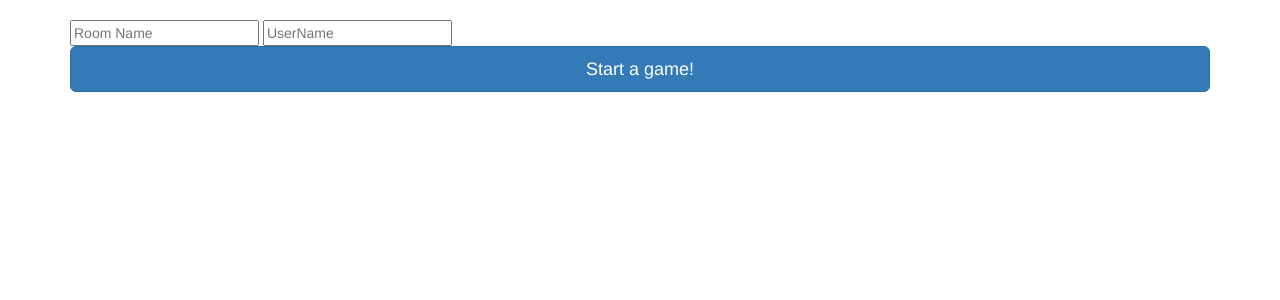
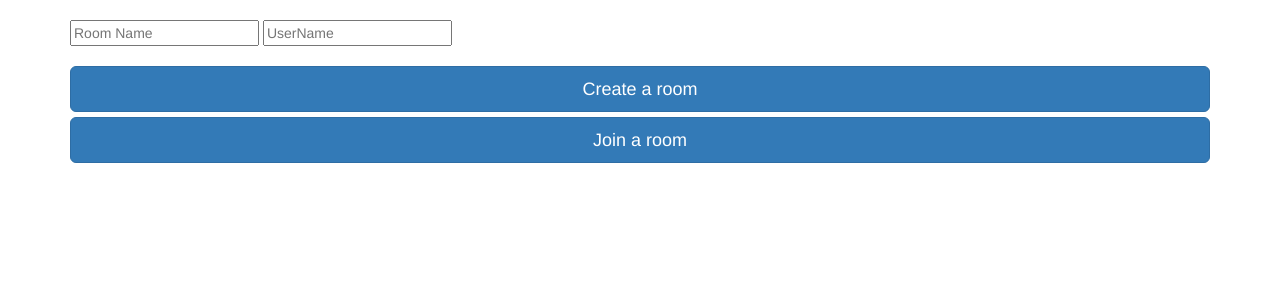
Before and after one commit to mavho/SlugNames, a Flask app: page / in a window 1280 px wide. Shown: the part 52-352 px from the top of the page. Run offline with Flask 2, Linux system fonts and the light colour scheme; some libraries are stand-ins or nearby versions.

Commit message:
Room managing related stuff

```diff
--- a/SlugNames/RoomMaster.py
+++ b/SlugNames/RoomMaster.py
@@ -25,6 +25,8 @@ class RoomMaster():
         self.innocent_bystanders_count = 7
         self.word_board = self._generateWordBoard()
         self.state_board = self._generateStateBoard()
+        self.users = []
+        self.usersid = {}
 
 
     def changeWordBoard(self):
--- a/SlugNames/run_server.py
+++ b/SlugNames/run_server.py
@@ -41,11 +41,49 @@ def create_room(data):
     room = data['room']
     user_name = data['user_name']
     ## TODO: Check for duplicate rooms. Return different templates
-    CHANNELS[room] = GM
+    if(CHANNELS.get(room) is None):
+        host = True
+        CHANNELS[room] = GM
+    else:
+        print("Duplicate room!", file=sys.stderr)
+        return
     join_room(room)
     url = url_for('theGame', roomid=room)
-    print("Client " + user_name + " joined " + room, file=sys.stderr)
-    emit('create room', {'GM': str(GM.word_board), 'url': url}, room=room)
+    GM.users.append(user_name)
+    print("Host " + user_name + " created " + room, file=sys.stderr)
+    emit('create room', {'GM': str(GM.word_board), 'url': url, 'user': str(user_name), 'allusers': GM.users, 'room': room}, room=room)
+
+#this is a lot of duplicate code, can probably refactor later
+@socketio.on('join theroom', namespace='/test')
+def join_theroom(data):
+    room = data['room']
+    user_name = data['user_name']
+    if(CHANNELS.get(room) is None):
+        print("Room doesn't exist you bumbo", file=sys.stderr)
+        return
+    GM = CHANNELS[room]
+    if(user_name in GM.users):
+        print("Duplicate username", file=sys.stderr)
+        return
+    join_room(room)
+    url = url_for('theGame', roomid=room)
+    print("Client " + user_name +" joined " + room, file=sys.stderr)
+    GM.users.append(user_name)
+    emit('join theroom', {'GM': str(GM.word_board), 'url': url, 'user': str(user_name), 'allusers': GM.users}, room=room)
+
+@socketio.on('start game', namespace='/test')
+def start_game(data):
+    room = data['room']
+    if(CHANNELS.get(room) is None):
+        print("Tried to start game but room doesn't exist... strange", file=sys.stderr)
+        return
+    GM = CHANNELS[room]
+    if(len(GM.users) < 4):
+        print("Need at least 4 users", file=sys.stderr)
+        return
+    url = url_for('theGame', roomid=room)
+    print("Starting game for room: " + room, file=sys.stderr)
+    emit('start game', {'url': url}, room=room)
 
 @socketio.on('flip card', namespace='/test')
 def flip_card(data):
@@ -59,11 +97,12 @@ def flip_card(data):
 
 @socketio.on('connect',namespace='/test')
 def test_connect():
-    print('Client connected',file=sys.stderr)
+    print('Client connected ' + request.sid, file=sys.stderr)
     emit('my response',{'data':'Hello'})
 
 @socketio.on('disconnect',namespace='/test')
 def test_disconnect():
+    print('This guy disconnected: ' + request.sid, file=sys.stderr)
     print('Client disconnected', file=sys.stderr)
 
 
--- a/SlugNames/static/js/room_handler.js
+++ b/SlugNames/static/js/room_handler.js
@@ -1,18 +1,66 @@
 var socket = io.connect('http://' + document.domain + ':' + location.port + '/test');
 
+socket.on('create room', function(msg){
+    $("#join_room").hide();
+    $("#create_room").hide();
+    console.log(msg);
+    allusers = msg['allusers'];
+    $("#users_list").empty(); //just clear the list each time so we don't have duplicates
+    for (var i = 0; i < allusers.length; i++) {
+        console.log("User " + i + "found.");
+        console.log(allusers[i]);
+        var aUser = $('<li class="list-group-item"/>');
+        aUser.innerHTML = allusers[i];
+        $("#users_list").append(allusers[i]); //show all users on the page
+        $("#users_list").append("<br>");
+    }
+    var startButton = $('<button/>').text('Test').click(function () {
+        socket.emit("start game", {'room': msg['room']});
+        // $.ajax({
+        //     url: msg['url']}).done(function(reply){
+        //         $('#container').html(reply);
+        // });
+    });
 
-socket.on('create room', function(msg){
+    $("#start_shit").append(startButton);
+    // $("#users_list").append({"class": "list-group-item", "innerHTML" : "a user"});
+});
+
+socket.on('join theroom', function(msg){
+    $("#join_room").hide();
+    $("#create_room").hide();
     console.log(msg);
+    allusers = msg['allusers'];
+    $("#users_list").empty();
+    for (var i = 0; i < allusers.length; i++) {
+        console.log("User " + i + "found.");
+        console.log(allusers[i]);
+        var aUser = $('<li class="list-group-item"/>');
+        aUser.innerHTML = allusers[i];
+        $("#users_list").append(allusers[i]); //show all users on the page
+        $("#users_list").append("<br>");
+    }
+});
+
+socket.on('start game', function(msg) {
     $.ajax({
         url: msg['url']}).done(function(reply){
             $('#container').html(reply);
     });
-});
+})
 
-document.querySelector("#join_room").addEventListener("click", () =>{
-    console.log('poopoo');
+document.querySelector("#create_room").addEventListener("click", () =>{
+    console.log('create room');
     //TODO: check if fields are empty yadda yadda
     room_name = document.getElementById("room_input").value;
     user_name = document.getElementById("username_input").value;
     socket.emit("create room", {'room': room_name, 'user_name':user_name});
 });
+
+document.querySelector("#join_room").addEventListener("click", () => {
+    console.log("join room");
+    room_name = document.getElementById("room_input").value;
+    user_name = document.getElementById("username_input").value;
+    socket.emit("join theroom", {'room': room_name, 'user_name':user_name});
+
+})
--- a/SlugNames/templates/layouts/game_room.html
+++ b/SlugNames/templates/layouts/game_room.html
@@ -1,7 +1,7 @@
 {% extends "_includes/base.html" %}
 
 {% block content %}
-<h6>GAME PAGE</h6>
+<h6>ROOM: {{ roomid }} </h6>
     <table id="mydiv" class="table">
         <thead>
             <tr>
--- a/SlugNames/templates/layouts/index.html
+++ b/SlugNames/templates/layouts/index.html
@@ -30,7 +30,11 @@
     <input id="username_input" class="input" type="text" placeholder="UserName"> </input>
 </div>
 
-<a type="button" id="join_room" class="btn btn-primary btn-lg btn-block">Start a game!</a>
+<ul class="list-group" id="users_list">
+</ul>
+<div id="start_shit"></div>
+<a type="button" id="create_room" class="btn btn-primary btn-lg btn-block">Create a room</a>
+<a type="button" id="join_room" class="btn btn-primary btn-lg btn-block">Join a room</a>
 {% endblock %}
 
 
```
